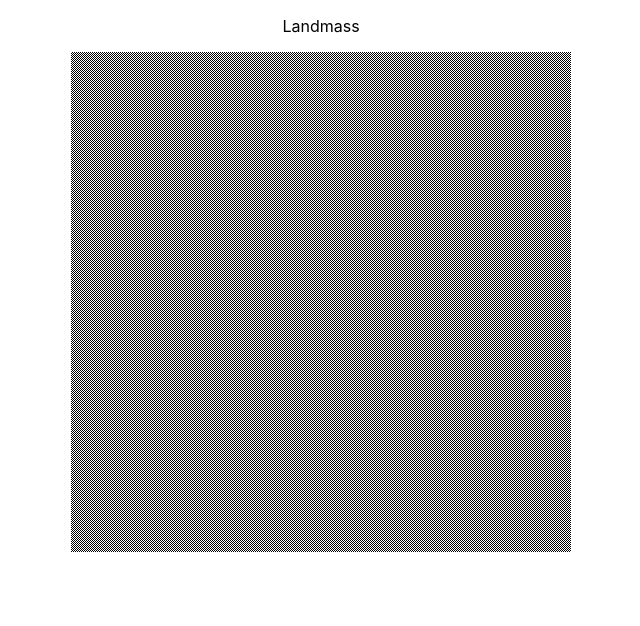
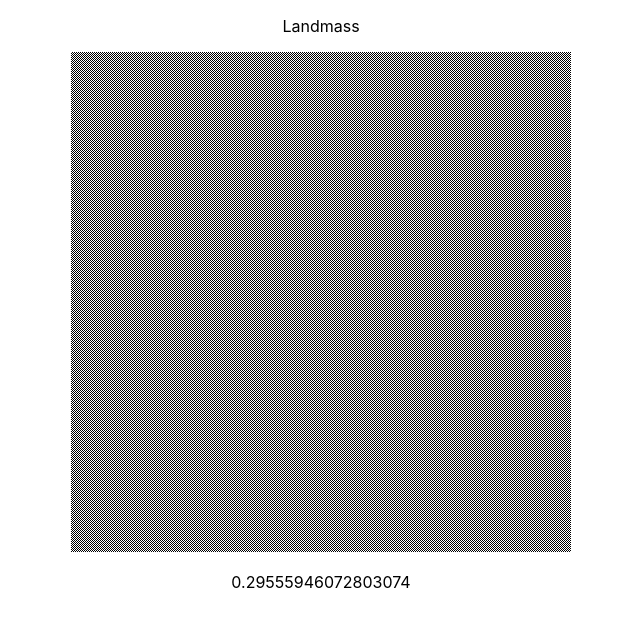
Before and after one commit to daniel-macias/landmass, a React (Create React App) app: page / in a window 1280 px wide. Shown: the top 626 px of the page, without its empty margins (319-959 px from the left). Built offline with nearby package versions, Linux system fonts and the light colour scheme.

Commit message:
added seedrandom ts

```diff
--- a/package.json
+++ b/package.json
@@ -13,9 +13,11 @@
     "@types/node": "^16.18.38",
     "@types/react": "^18.2.14",
     "@types/react-dom": "^18.2.6",
+    "@types/seedrandom": "^3.0.5",
     "react": "^18.2.0",
     "react-dom": "^18.2.0",
     "react-scripts": "5.0.1",
+    "seedrandom": "^3.0.5",
     "typescript": "^4.9.5",
     "web-vitals": "^2.1.4"
   },
--- a/src/App.tsx
+++ b/src/App.tsx
@@ -1,13 +1,29 @@
-import React from 'react';
+import React, { useEffect, useRef, useState } from 'react';
 import logo from './logo.svg';
 import './App.css';
 import Map from './components/Map';
+import seedrandom from 'seedrandom';
 
 function App() {
+
+  const [randomNumber, setRandomNumber] = useState('');
+
+  useEffect(() => {
+    const now = new Date();
+    const rng = seedrandom(
+      (now.getDate() + now.getMonth() * 32 + now.getFullYear() * 400).toString()
+    );
+
+    setRandomNumber(rng().toString());
+
+
+  }, []);
+
   return (
     <div className="App">
       <p>Landmass</p>
       <Map squareSize={1} boardSize={500} />
+      <p>{randomNumber}</p>
     </div>
   );
 }
```
Also changed, not shown: 1 other file (tests, documents, lock files or other folders).
